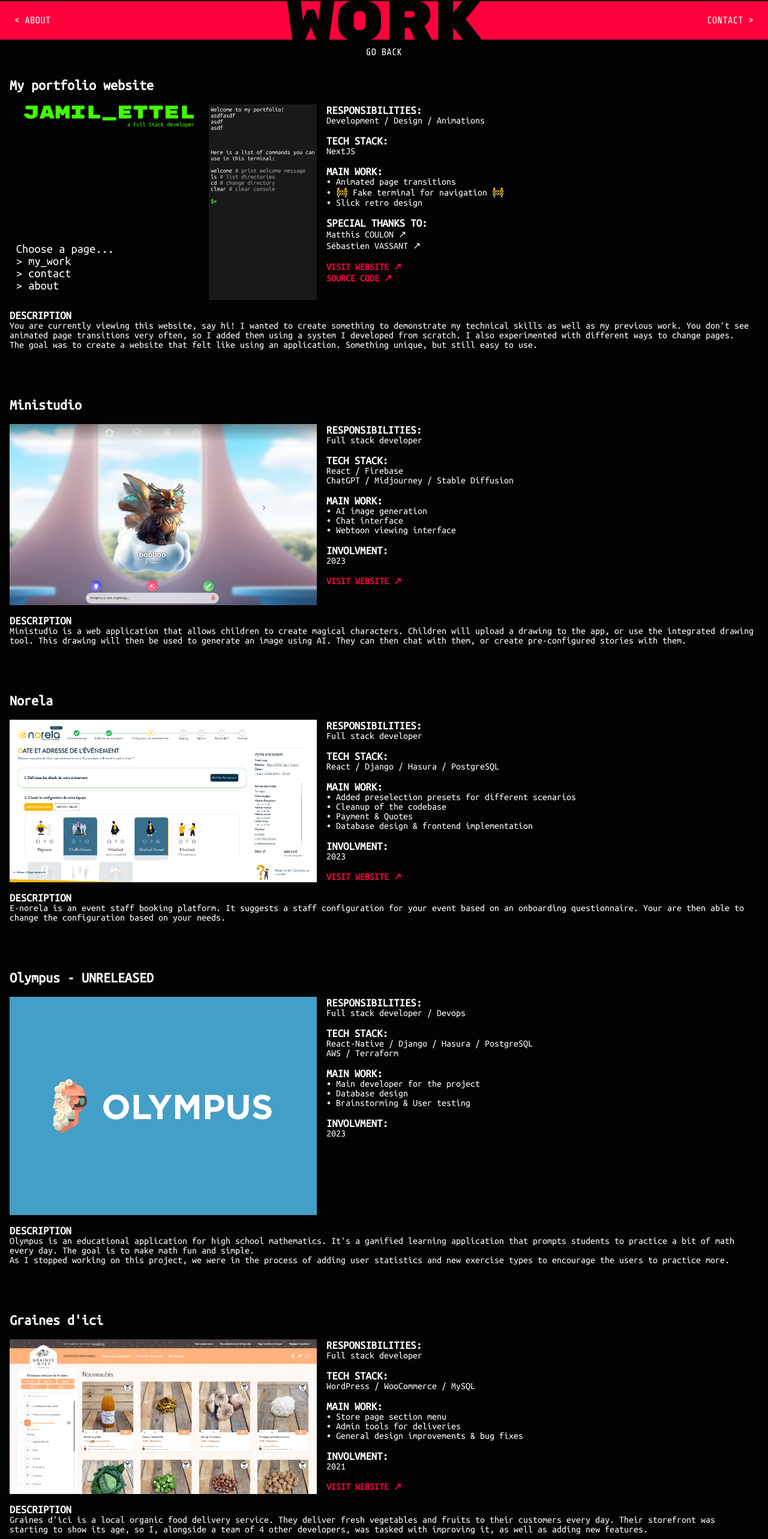
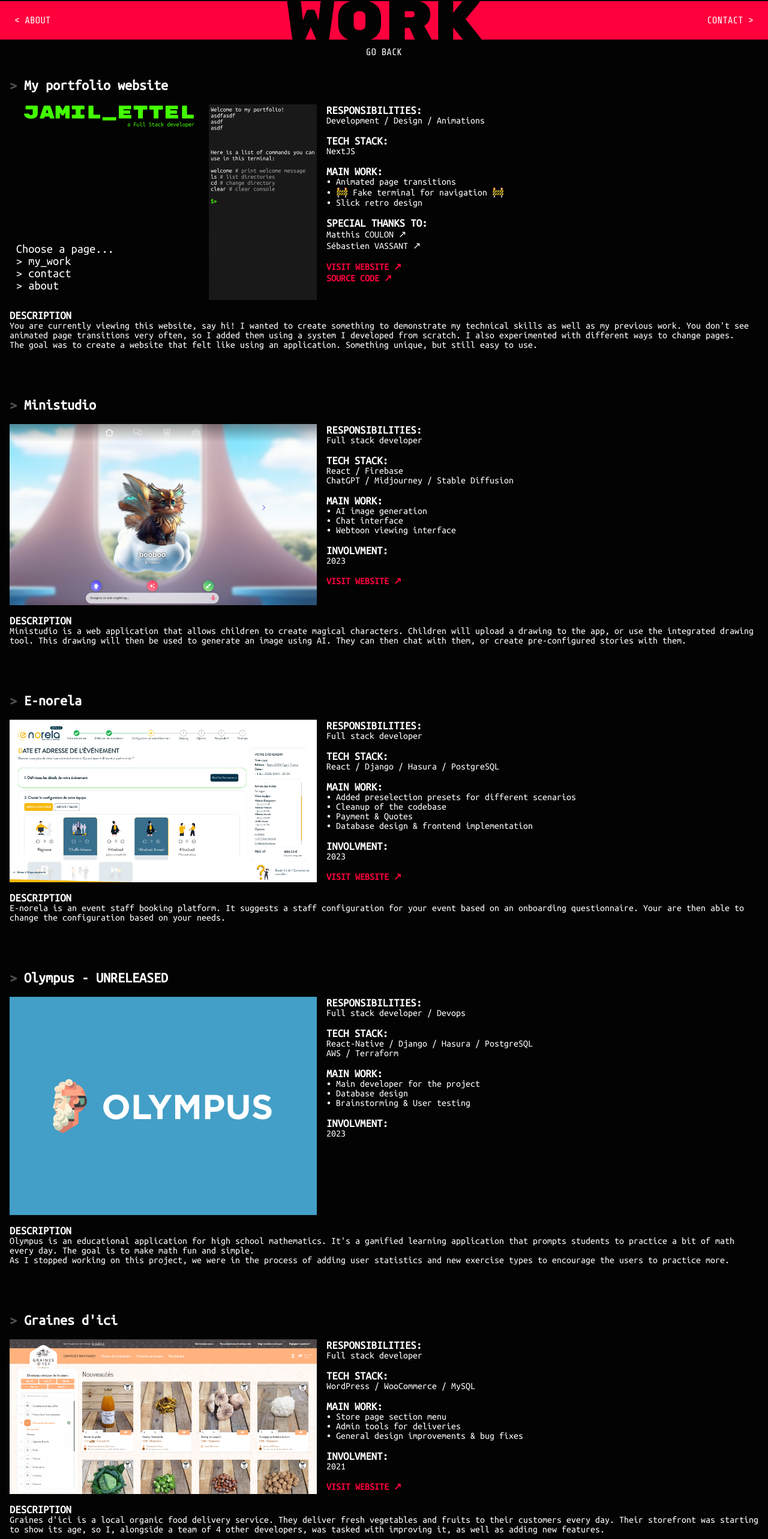
Before and after one commit to jamilettel/portfolio, a Next.js app: page /work in a window 1280 px wide. Shown: the part 10-2576 px from the top of the page at 60% size. Built offline with nearby package versions, Linux system fonts and the light colour scheme.

Commit message:
:recycle: Refactor Work page

```diff
--- a/src/modules/about/About.tsx
+++ b/src/modules/about/About.tsx
@@ -13,6 +13,7 @@
         title="ABOUT"
         backgroundClassName="about-bg"
       />
+      <div className="page-content"></div>
     </Layout>
   );
 }
--- a/src/modules/work/Work.scss
+++ b/src/modules/work/Work.scss
@@ -23,6 +23,13 @@
 }
 
 .work-content .page-content {
+  h2,
+  h3 {
+    span {
+      opacity: 0.3;
+    }
+  }
+
   a {
     color: $work-color;
     font-weight: bold;
@@ -58,6 +65,7 @@
       }
       p {
         margin-top: 0;
+        white-space: pre-wrap;
       }
 
       .white-link {
--- a/src/modules/work/Work.tsx
+++ b/src/modules/work/Work.tsx
@@ -4,26 +4,93 @@
 import PixelatedImage from "@/components/image/PixelatedImage";
 import Link from "next/link";
 
+function Project({
+  title,
+  imageUrl,
+  responsibilities,
+  techStack,
+  mainWork,
+  extraSection,
+  links,
+  description,
+  involvment,
+}: {
+  title: string;
+  imageUrl: string;
+  responsibilities: string;
+  techStack: string;
+  mainWork: string[];
+  extraSection?: React.ReactNode;
+  links?: { name: string; url: string }[];
+  description: string;
+  involvment?: string;
+}) {
+  return (
+    <>
+      <h2>
+        <span>{"> "}</span>
+        {title}
+      </h2>
+      <div className="project">
+        <PixelatedImage src={imageUrl} />
+        <div className="project-overview">
+          <h3>RESPONSIBILITIES:</h3>
+          <p>{responsibilities}</p>
+          <h3>TECH STACK:</h3>
+          <p>{techStack}</p>
+          <h3>MAIN WORK:</h3>
+          <p>{mainWork.map((work, i) => `• ${work}\n`)}</p>
+          {involvment && (
+            <>
+              <h3>INVOLVMENT:</h3>
+              <p>{involvment}</p>
+            </>
+          )}
+          {extraSection}
+          {links?.map((link) => (
+            <div key={link.url}>
+              <Link href={link.url} target="_blank">
+                {link.name} ↗
+              </Link>
+            </div>
+          ))}
+        </div>
+        <div className="project-description">
+          <h3>DESCRIPTION</h3>
+          <p>{description}</p>
+        </div>
+      </div>
+    </>
+  );
+}
+
 function PortfolioProject() {
   return (
-    <>
-      <h2>My portfolio website</h2>
-      <div className="project">
-        <PixelatedImage src="/jamil-ettel.png" />
-        <div className="project-overview">
-          <h3>RESPONSIBILITIES:</h3>
-          <p>Development / Design / Animations</p>
-          <h3>TECH STACK:</h3>
-          <p>NextJS</p>
-          <h3>MAIN WORK:</h3>
-          <p>
-            • Animated page transitions
-            <br />
-            • 🚧 Fake terminal for navigation 🚧
-            <br />
-            • Slick retro design
-            <br />
-          </p>
+    <Project
+      title="My portfolio website"
+      description={
+        "You are currently viewing this website, say hi! I wanted to create something to demonstrate my technical skills as well as my previous work. You don't see animated page transitions very often, so I added them using a system I developed from scratch. I also experimented with different ways to change pages. \nThe goal was to create a website that felt like using an application. Something unique, but still easy to use."
+      }
+      imageUrl="/jamil-ettel.png"
+      mainWork={[
+        "Animated page transitions",
+        "🚧 Fake terminal for navigation 🚧",
+        "Slick retro design",
+      ]}
+      responsibilities="Development / Design / Animations"
+      techStack="NextJS"
+      links={[
+        {
+          name: "VISIT WEBSITE",
+          url: "https://jamilettel.com",
+        },
+        {
+          name: "SOURCE CODE",
+          url: "https://github.com/jamilettel/portfolio",
+        },
+      ]}
+      extraSection={
+        <>
           <h3>SPECIAL THANKS TO:</h3>
           <Link
             className="white-link"
@@ -42,189 +109,142 @@
           </Link>
           <br />
           <br />
-
-          <Link href="https://jamilettel.com" target="_blank">
-            VISIT WEBSITE ↗
-          </Link>
-          <br />
-          <Link href="https://github.com/jamilettel/portfolio" target="_blank">
-            SOURCE CODE ↗
-          </Link>
-        </div>
-        <div className="project-description">
-          <h3>DESCRIPTION</h3>
-          <p>
-            You are currently viewing this website, say hi! I wanted to create
-            something to demonstrate my technical skills as well as my previous
-            work. You {"don't"} see animated page transitions very often, so I
-            added them using a system I developed from scratch. I also
-            experimented with different ways to change pages.
-            {"\n"}The goal was to create a website that felt like using an
-            application. Something unique, but still easy to use.
-          </p>
-        </div>
-      </div>
-    </>
+        </>
+      }
+    />
   );
 }
 
 function MinistudioProject() {
   return (
-    <>
-      <h2>Ministudio</h2>
-      <div className="project">
-        <PixelatedImage src="/ministudio.png" />
-        <div className="project-overview">
-          <h3>RESPONSIBILITIES:</h3>
-          <p>Full stack developer</p>
-          <h3>TECH STACK:</h3>
-          <p>
-            React / Firebase
-            <br /> ChatGPT / Midjourney / Stable Diffusion
-          </p>
-          <h3>MAIN WORK:</h3>
-          <p>
-            • AI image generation
-            <br />
-            • Chat interface
-            <br />• Webtoon viewing interface
-          </p>
-          <h3>INVOLVMENT:</h3>
-          <p>2023</p>
-
-          <Link href="https://ministudio.ai" target="_blank">
-            VISIT WEBSITE ↗
-          </Link>
-        </div>
-        <div className="project-description">
-          <h3>DESCRIPTION</h3>
-          <p>
-            Ministudio is a web application that allows children to create
-            magical characters. Children will upload a drawing to the app, or
-            use the integrated drawing tool. This drawing will then be used to
-            generate an image using AI. They can then chat with them, or create
-            pre-configured stories with them.
-          </p>
-        </div>
-      </div>
-    </>
+    <Project
+      imageUrl="/ministudio.png"
+      mainWork={[
+        "AI image generation",
+        "Chat interface",
+        "Webtoon viewing interface",
+      ]}
+      responsibilities="Full stack developer"
+      techStack={"React / Firebase\nChatGPT / Midjourney / Stable Diffusion"}
+      title="Ministudio"
+      links={[
+        {
+          name: "VISIT WEBSITE",
+          url: "https://ministudio.ai",
+        },
+      ]}
+      involvment="2023"
+      description="Ministudio is a web application that allows children to create magical characters. Children will upload a drawing to the app, or use the integrated drawing tool. This drawing will then be used to generate an image using AI. They can then chat with them, or create pre-configured stories with them."
+    />
   );
 }
 
 function NorelaProject() {
   return (
-    <>
-      <h2>Norela</h2>
-      <div className="project">
-        <PixelatedImage src="/norela.png" />
-        <div className="project-overview">
-          <h3>RESPONSIBILITIES:</h3>
-          <p>Full stack developer</p>
-          <h3>TECH STACK:</h3>
-          <p>React / Django / Hasura / PostgreSQL</p>
-          <h3>MAIN WORK:</h3>
-          <p>
-            • Added preselection presets for different scenarios
-            <br />• Cleanup of the codebase
-            <br />• Payment & Quotes
-            <br />• Database design & frontend implementation
-          </p>
-          <h3>INVOLVMENT:</h3>
-          <p>2023</p>
-
-          <Link href="https://app.e-norela.com/" target="_blank">
-            VISIT WEBSITE ↗
-          </Link>
-        </div>
-        <div className="project-description">
-          <h3>DESCRIPTION</h3>
-          <p>
-            E-norela is an event staff booking platform. It suggests a staff
-            configuration for your event based on an onboarding questionnaire.
-            Your are then able to change the configuration based on your needs.
-          </p>
-        </div>
-      </div>
-    </>
+    <Project
+      title="E-norela"
+      imageUrl="/norela.png"
+      responsibilities="Full stack developer"
+      techStack="React / Django / Hasura / PostgreSQL"
+      mainWork={[
+        "Added preselection presets for different scenarios",
+        "Cleanup of the codebase",
+        "Payment & Quotes",
+        "Database design & frontend implementation",
+      ]}
+      involvment="2023"
+      links={[
+        {
+          name: "VISIT WEBSITE",
+          url: "https://app.e-norela.com/",
+        },
+      ]}
+      description="E-norela is an event staff booking platform. It suggests a staff configuration for your event based on an onboarding questionnaire. Your are then able to change the configuration based on your needs."
+    />
   );
 }
 
 function OlympusProject() {
   return (
-    <>
-      <h2>Olympus - UNRELEASED</h2>
-      <div className="project">
-        <PixelatedImage src="/olympus.png" />
-        <div className="project-overview">
-          <h3>RESPONSIBILITIES:</h3>
-          <p>Full stack developer / Devops</p>
-          <h3>TECH STACK:</h3>
-          <p>
-            React-Native / Django / Hasura / PostgreSQL <br />
-            AWS / Terraform
-          </p>
-          <h3>MAIN WORK:</h3>
-          <p>
-            • Main developer for the project
-            <br />• Database design
-            <br />• Brainstorming & User testing
-          </p>
-          <h3>INVOLVMENT:</h3>
-          <p>2023</p>
-        </div>
-        <div className="project-description">
-          <h3>DESCRIPTION</h3>
-          <p>
-            Olympus is an educational application for high school mathematics.
-            {" It's"} a gamified learning application that prompts students to
-            practice a bit of math every day. The goal is to make math fun and
-            simple.
-            <br />
-            As I stopped working on this project, we were in the process of
-            adding user statistics and new exercise types to encourage the users
-            to practice more.
-          </p>
-        </div>
-      </div>
-    </>
+    <Project
+      title="Olympus - UNRELEASED"
+      imageUrl="/olympus.png"
+      responsibilities="Full stack developer / Devops"
+      techStack={"React-Native / Django / Hasura / PostgreSQL\nAWS / Terraform"}
+      mainWork={[
+        "Main developer for the project",
+        "Database design",
+        "Brainstorming & User testing",
+      ]}
+      involvment="2023"
+      description={
+        "Olympus is an educational application for high school mathematics. It's a gamified learning application that prompts students to practice a bit of math every day. The goal is to make math fun and simple.\nAs I stopped working on this project, we were in the process of adding user statistics and new exercise types to encourage the users to practice more."
+      }
+    />
   );
 }
 
 function GrainesdiciProject() {
+  // return (
+  //   <>
+  //     <h2>
+  //       <span>{"> "}</span>
+  //       {"Graines d'ici"}
+  //     </h2>
+  //     <div className="project">
+  //       <PixelatedImage src="/grainesdici.png" />
+  //       <div className="project-overview">
+  //         <h3>RESPONSIBILITIES:</h3>
+  //         <p>Full stack developer</p>
+  //         <h3>TECH STACK:</h3>
+  //         <p>WordPress / WooCommerce / MySQL</p>
+  //         <h3>MAIN WORK:</h3>
+  //         <p>
+  //           • Store page section menu
+  //           <br />• Admin tools for deliveries
+  //           <br />• General design improvements & bug fixes
+  //         </p>
+  //         <h3>INVOLVMENT:</h3>
+  //         <p>2021</p>
+  //         <Link href="https://www.grainesdici.fr/" target="_blank">
+  //           VISIT WEBSITE ↗
+  //         </Link>
+  //       </div>
+  //       <div className="project-description">
+  //         <h3>DESCRIPTION</h3>
+  //         <p>
+  //           {"Graines d'ici"} is a local organic food delivery service. They
+  //           deliver fresh vegetables and fruits to their customers every day.
+  //           Their storefront was starting to show its age, so I, alongside a
+  //           team of 4 other developers, was tasked with improving it, as well as
+  //           adding new features.
+  //         </p>
+  //       </div>
+  //     </div>
+  //   </>
+  // );
   return (
-    <>
-      <h2>{"Graines d'ici"}</h2>
-      <div className="project">
-        <PixelatedImage src="/grainesdici.png" />
-        <div className="project-overview">
-          <h3>RESPONSIBILITIES:</h3>
-          <p>Full stack developer</p>
-          <h3>TECH STACK:</h3>
-          <p>WordPress / WooCommerce / MySQL</p>
-          <h3>MAIN WORK:</h3>
-          <p>
-            • Store page section menu
-            <br />• Admin tools for deliveries
-            <br />• General design improvements & bug fixes
-          </p>
-          <h3>INVOLVMENT:</h3>
-          <p>2021</p>
-          <Link href="https://www.grainesdici.fr/" target="_blank">
-            VISIT WEBSITE ↗
-          </Link>
-        </div>
-        <div className="project-description">
-          <h3>DESCRIPTION</h3>
-          <p>
-            {"Graines d'ici"} is a local organic food delivery service. They
-            deliver fresh vegetables and fruits to their customers every day.
-            Their storefront was starting to show its age, so I, alongside a
-            team of 4 other developers, was tasked with improving it, as well as
-            adding new features.
-          </p>
-        </div>
-      </div>
-    </>
+    <Project
+      title="Graines d'ici"
+      imageUrl="/grainesdici.png"
+      responsibilities="Full stack developer"
+      techStack="WordPress / WooCommerce / MySQL"
+      mainWork={[
+        "Store page section menu",
+        "Admin tools for deliveries",
+        "General design improvements & bug fixes",
+      ]}
+      involvment="2021"
+      links={[
+        {
+          name: "VISIT WEBSITE",
+          url: "https://www.grainesdici.fr/",
+        },
+      ]}
+      description={
+        "Graines d'ici is a local organic food delivery service. They deliver fresh vegetables and fruits to their customers every day. Their storefront was starting to show its age, so I, alongside a team of 4 other developers, was tasked with improving it, as well as adding new features."
+      }
+    />
   );
 }
 
```
